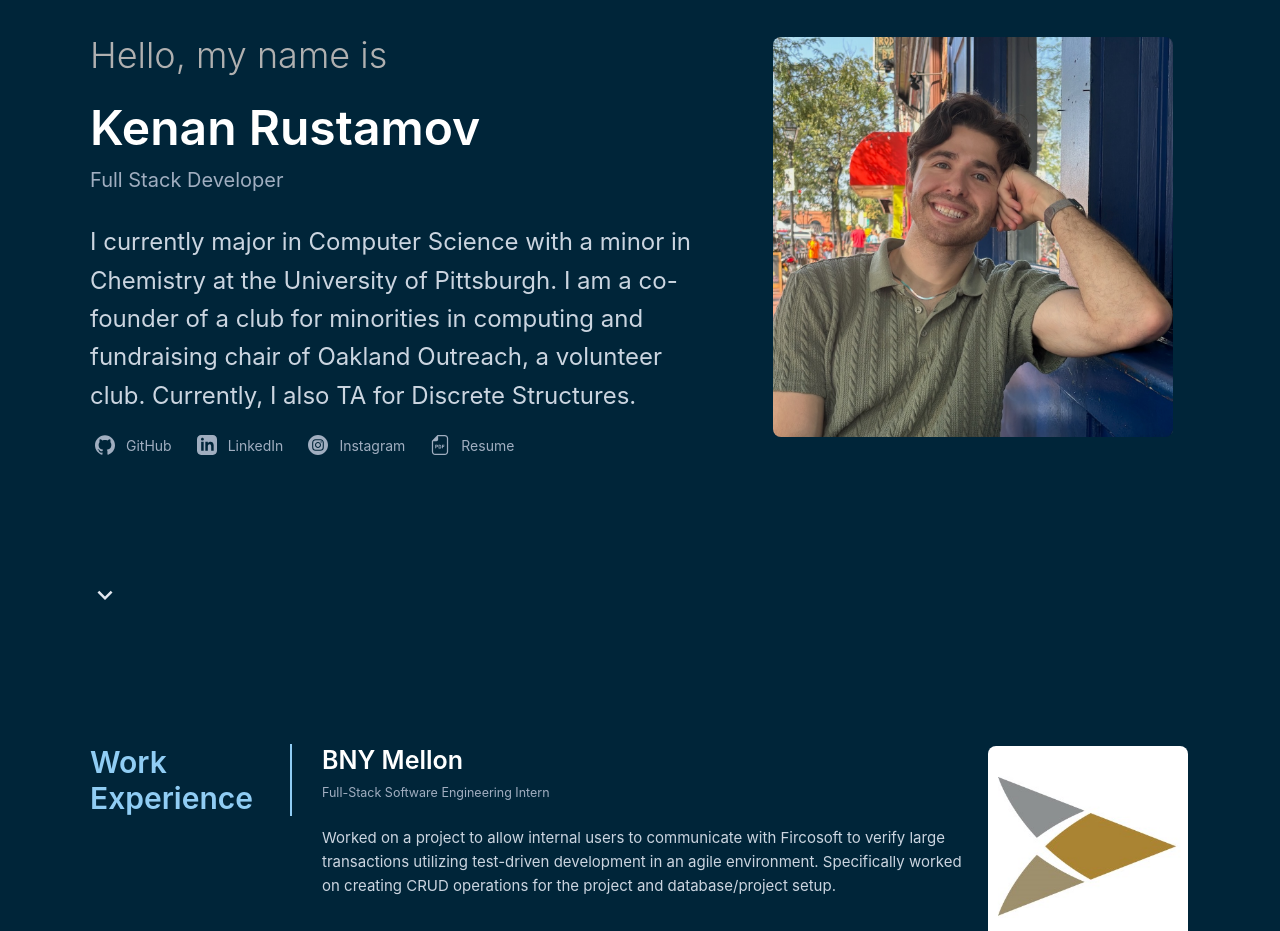
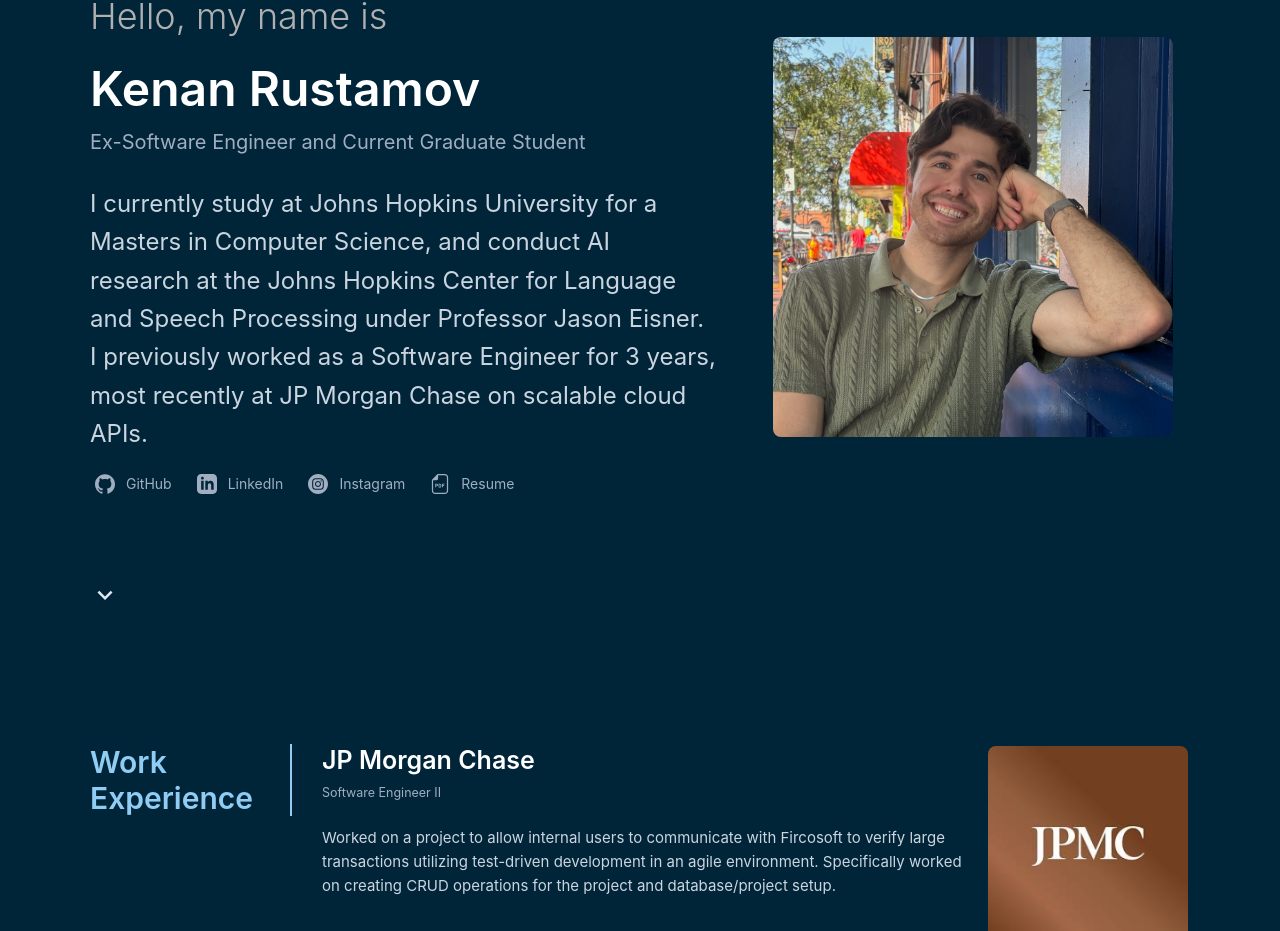
Before and after one commit to KenanRustamov/Portfolio, a React (Create React App) app: page / in a window 1280 px wide. Shown: the part 136-1067 px from the top of the page. Built offline with nearby package versions, Linux system fonts and the light colour scheme.

Commit message:
added jpmc block

```diff
--- a/src/components/DataBlocks.tsx
+++ b/src/components/DataBlocks.tsx
@@ -8,6 +8,7 @@
 import SnackCheck from "../images/snack_check.png";
 import BentleyPhoto from "../images/Bentley.png";
 import bnymellon from "../images/bnymellon.png";
+import jpmc from "../images/jpmc.jpeg";
 import krLogo from "../images/krLogo.svg";
 
 
@@ -41,7 +42,7 @@
             link ={"https://www.linkedin.com/in/kenanrustamov/"}
             instagram={"https://www.instagram.com/kenanrustamov1/"}
             resume={"/ComputerScienceResume.pdf"}
-            propInput ={{infoTitle:"Kenan Rustamov", infoSubtitle:"Full Stack Developer", infoText:"I currently major in Computer Science with a minor in Chemistry at the University of Pittsburgh. I am a co-founder of a club for minorities in computing and fundraising chair of Oakland Outreach, a volunteer club. Currently, I also TA for Discrete Structures.", infoImg: kenanPhoto, alt: "Professionalish looking photo at the beach"}}
+            propInput ={{infoTitle:"Kenan Rustamov", infoSubtitle:"Ex-Software Engineer and Current Graduate Student", infoText:"I currently study at Johns Hopkins University for a Masters in Computer Science, and conduct AI research at the Johns Hopkins Center for Language and Speech Processing under Professor Jason Eisner. I previously worked as a Software Engineer for 3 years, most recently at JP Morgan Chase on scalable cloud APIs.", infoImg: kenanPhoto, alt: "Professionalish looking photo at the beach"}}
         />
         <motion.div
             id="work-experience-section"
@@ -57,6 +58,19 @@
                 link={"https://bnymellon.com"}
                 propInput={{
                     title: "Work Experience",
+                    infoTitle:"JP Morgan Chase",
+                    infoSubtitle:"Software Engineer II",
+                    infoTextShort: "Worked on a project to allow internal users to communicate with Fircosoft to verify large transactions utilizing test-driven development in an agile environment. Specifically worked on creating CRUD operations for the project and database/project setup.",
+                    infoTextLong: bnyLongText,
+                    infoImg: jpmc,
+                    alt: "image of jpmc"
+                }}
+            />
+                        <DataBlock
+                className="interior"
+                id={"2"}
+                link={"https://bnymellon.com"}
+                propInput={{
                     infoTitle:"BNY Mellon",
                     infoSubtitle:"Full-Stack Software Engineering Intern",
                     infoTextShort: "Worked on a project to allow internal users to communicate with Fircosoft to verify large transactions utilizing test-driven development in an agile environment. Specifically worked on creating CRUD operations for the project and database/project setup.",
```
Also changed, not shown: src/images/jpmc.jpeg (added).
